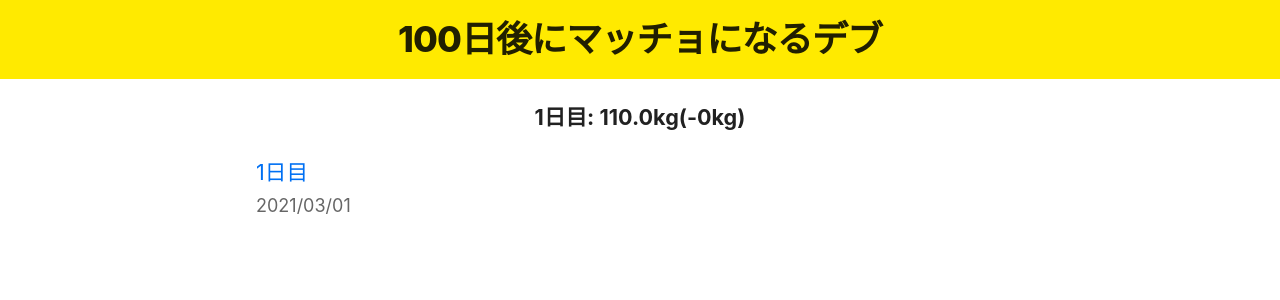
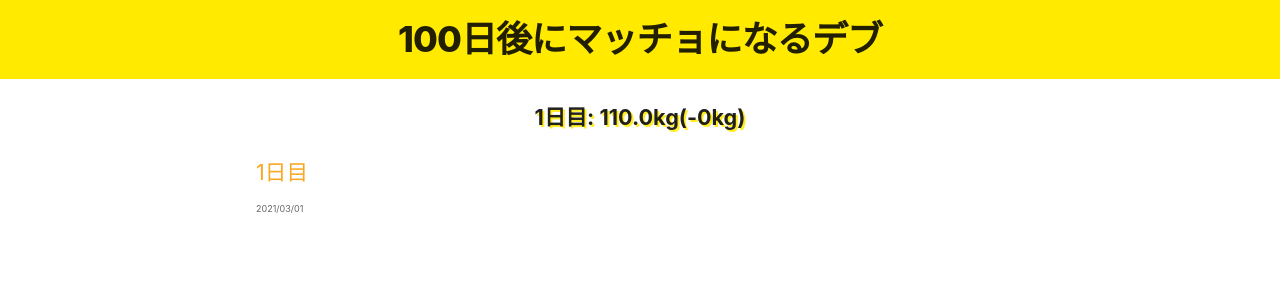
Before and after one commit to fusho-takahashi/fat2fit, a Next.js app: page / in a window 1280 px wide. Shown: the top 300 px of the page. Built offline with nearby package versions, Linux system fonts and the light colour scheme.

Commit message:
add typography styles

```diff
--- a/src/pages/index.module.css
+++ b/src/pages/index.module.css
@@ -2,4 +2,5 @@
   composes: headingMd from '../styles/utils.module.css';
   text-align: center;
   font-weight: bold;
+  filter: drop-shadow(0.1em 0.1em #ffea00);
 }
--- a/src/styles/global.css
+++ b/src/styles/global.css
@@ -14,7 +14,7 @@ body {
 }
 
 a {
-  color: #0070f3;
+  color: #f9a825;
   text-decoration: none;
 }
 
--- a/src/styles/utils.module.css
+++ b/src/styles/utils.module.css
@@ -48,5 +48,6 @@
 }
 
 .lightText {
+  font-size: 0.5rem;
   color: #666;
 }
```
